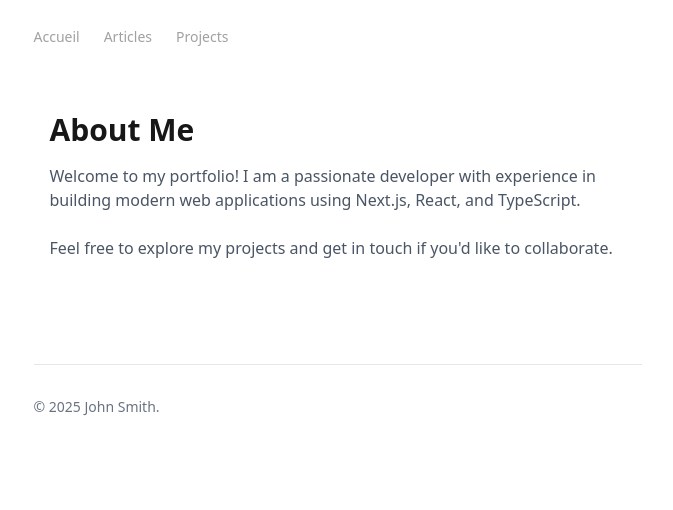
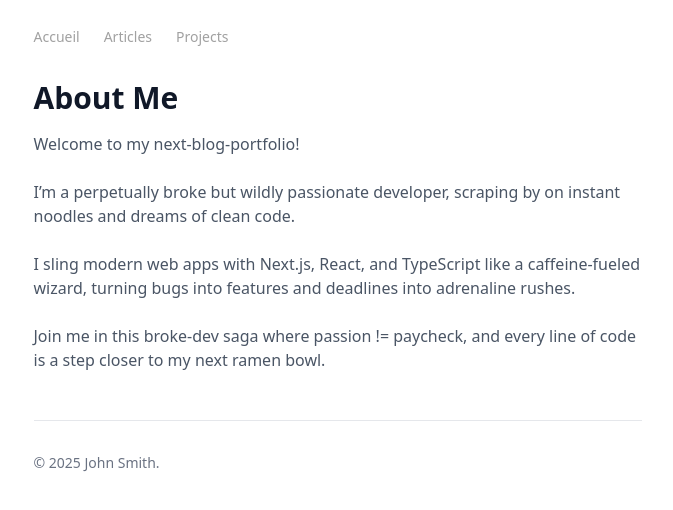
Before and after one commit to stevenmdc/next-blog-without-mdx, a Next.js app: page /about in a window 1280 px wide. Shown: the top 510 px of the page, without its empty margins (295-968 px from the left). Built offline with nearby package versions, Linux system fonts and the light colour scheme; no server answers.

Commit message:
initial commit

```diff
--- a/app/about/page.tsx
+++ b/app/about/page.tsx
@@ -1,15 +1,29 @@
-import React from 'react';
+import React from 'react'
 
 const AboutPage = () => (
-    <main className="container mx-auto px-4 py-8">
-        <h1 className="text-3xl font-bold mb-4">About Me</h1>
-        <p className="text-base text-gray-600 dark:text-gray-300 mb-6">
-            Welcome to my portfolio! I am a passionate developer with experience in building modern web applications using Next.js, React, and TypeScript.
-        </p>
-        <p className="text-base text-gray-600 dark:text-gray-300 mb-6">
-            Feel free to explore my projects and get in touch if you'd like to collaborate.
-        </p>
-    </main>
-);
+  <div className='space-y-8'>
+    <h1 className='text-3xl font-bold text-gray-900 dark:text-white mb-4'>
+      About Me
+    </h1>
+    <p className='text-base text-gray-600 dark:text-gray-300 mb-6'>
+      Welcome to my next-blog-portfolio!
+    </p>
+    <p className='text-base text-gray-600 dark:text-gray-300 mb-6'>
+      I’m a perpetually
+      broke but wildly passionate developer, scraping by on instant noodles and
+      dreams of clean code.
+    </p>
+    <p className='text-base text-gray-600 dark:text-gray-300 mb-6'>
+      I sling modern web apps with Next.js, React, and
+      TypeScript like a caffeine-fueled wizard, turning bugs into features and
+      deadlines into adrenaline rushes.
+    </p>
+    <p className='text-base text-gray-600 dark:text-gray-300 mb-6'>
+      Join me in this broke-dev saga where
+      passion != paycheck, and every line of code is a step closer to my next
+      ramen bowl.
+    </p>
+  </div>
+)
 
-export default AboutPage;
+export default AboutPage
--- a/app/articles/layout.tsx
+++ b/app/articles/layout.tsx
@@ -18,10 +18,11 @@ export default function ArticlesLayout({
     <div className="articles-section">
       <div className="mb-8">
         <h1 className="text-3xl font-bold text-gray-900 dark:text-white mb-4">Articles</h1>
-        <p className="text-lg text-gray-600 dark:text-gray-300">
+        <p className="text-base text-gray-600 dark:text-gray-300">
           Conseils pratiques et astuces pour améliorer votre workflow de développement
         </p>
       </div>
+      <hr className="border-gray-200 dark:border-gray-700 mb-8" />
       {children}
     </div>
   );
--- a/app/components/ui/SelectedProjects.tsx
+++ b/app/components/ui/SelectedProjects.tsx
@@ -4,14 +4,14 @@ const videoSources = [
   {
     title: "Motion",
     description: "A new way to craft motion website, faster.",
-    thumbnailVideo: "/videos/motion-ui-vd001.mp4",
-    fullVideo: "/videos/motion-ui-vd001.mp4",
+    thumbnailVideo: "/videos/motion-ui-vd002.mp4",
+    fullVideo: "/videos/motion-ui-vd002.mp4",
   },
   {
     title: "Motion Pro",
     description: "UI kit to make beautiful, animated interfaces with ease.",
-    thumbnailVideo: "/videos/motion-ui-vd002.mp4",
-    fullVideo: "/videos/motion-ui-vd002.mp4",
+    thumbnailVideo: "/videos/motion-ui-vd001.mp4",
+    fullVideo: "/videos/motion-ui-vd001.mp4",
   },
 ]
 
--- a/app/components/ui/SocialLinks.tsx
+++ b/app/components/ui/SocialLinks.tsx
@@ -3,25 +3,25 @@ export function SocialLinks() {
     {
       name: 'Twitter',
       handle: '@johnsmith',
-      url: 'https://x.com/johnsmith',
+      url: 'https://x.com/stevenmadec',
       ariaLabel: 'Suivez-moi sur Twitter',
     },
     {
       name: 'YouTube',
       handle: 'youtube',
-      url: 'https://www.youtube.com/@johnsmith',
+      url: 'https://www.youtube.com/@steven-madec',
       ariaLabel: 'Visitez ma chaîne YouTube',
     },
     {
       name: 'LinkedIn',
       handle: 'linkedin',
-      url: 'https://www.linkedin.com/in/johnsmith',
+      url: 'https://www.linkedin.com/in/stevenmadec',
       ariaLabel: 'Connectons-nous sur LinkedIn',
     },
     {
       name: 'GitHub',
       handle: 'github',
-      url: 'https://github.com/johnsmith',
+      url: 'https://github.com/stevenmdc',
       ariaLabel: 'Voir mes projets sur GitHub',
     },
   ]
--- a/app/page.tsx
+++ b/app/page.tsx
@@ -3,64 +3,63 @@ import { SelectedProjects } from './components/ui/SelectedProjects'
 
 export default function HomePage() {
   return (
-    <div className="prose prose-neutral dark:prose-invert max-w-none">
-      <h1 className="font-semibold">John Smith</h1>
+    <div className='prose prose-neutral dark:prose-invert max-w-none'>
+      <h1 className='font-semibold'>John Smith</h1>
 
       <br />
 
-      <p className="text-neutral-400">
+      <p className='text-neutral-400'>
         This is my portfolio, blog, and personal website.
       </p>
 
-      <p className="text-neutral-400">
+      <p className='text-neutral-400'>
         I’m a software engineer based in San Francisco, CA. I love building
         things that live on the internet.
         <br />
-        I’m currently working at <a href="https://vercel.com">Vercel</a> on the
+        I’m currently working at <a href='https://vercel.com'>Vercel</a> on the
         <a
-          href="https://nextjs.org"
-          className="hover:underline hover:text-blue-500"
-        >
+          href='https://nextjs.org'
+          className='hover:underline hover:text-blue-500'>
           {' '}
           Next.js
         </a>{' '}
         team.
       </p>
-      <div className="mt-8">
-        <h2 className="font-semibold">Selected Projects</h2>
+      <div className='mt-8'>
+        <h2 className='font-semibold'>Selected Projects</h2>
         <SelectedProjects />
       </div>
-      <div className="mt-8">
-        <h2 className="font-semibold">Articles récents</h2>
+      <div className='mt-8'>
+        <h2 className='font-semibold'>Articles récents</h2>
 
-        <ul className="space-y-3 mt-2 text-neutral-400">
-          <li className="p-4 rounded-md hover:bg-neutral-400/20 hover:text-white">
-            <a href="/articles/cli-tricks">
+        <ul className='space-y-3 mt-2 text-neutral-400'>
+          <li className='rounded-md hover:bg-neutral-400/20 hover:text-white'>
+            <a href='/articles/cli-tricks' className='block p-4'>
               • 5 Tiny CLI Tricks You (Probably) Didn't Know
             </a>
           </li>
-          <li className="p-4 rounded-md hover:bg-neutral-400/20 hover:text-white">
-            <a href="/articles/javascript-patterns">
+          <li className='rounded-md hover:bg-neutral-400/20 hover:text-white'>
+            <a href='/articles/javascript-patterns' className='block p-4'>
               • 6 Sneaky JavaScript Patterns to Cut Boilerplate
             </a>
           </li>
-          <li className="p-4 rounded-md hover:bg-neutral-400/20 hover:text-white">
-            <a href="/articles/css-patterns">
+          <li className='rounded-md hover:bg-neutral-400/20 hover:text-white'>
+            <a href='/articles/css-patterns' className='block p-4'>
               • 6 CSS Patterns to Cut Boilerplate
             </a>
           </li>
-          <li className="p-4 rounded-md hover:bg-neutral-400/20 hover:text-white">
-            <a href="/articles/nextjs-mdx-showdown">
+          <li className='rounded-md hover:bg-neutral-400/20 hover:text-white'>
+            <a href='/articles/nextjs-mdx-showdown' className='block p-4'>
               • Next.js Blog: MDX vs. Raw React Components
             </a>
           </li>
         </ul>
       </div>
 
-      <div className="mt-8">
-        <h2 className="font-semibold">Stack</h2>
+      <div className='mt-8'>
+        <h2 className='font-semibold'>Stack</h2>
 
-        <ul className="p-4 space-y-3 text-neutral-400">
+        <ul className='p-4 space-y-3 text-neutral-400'>
           <li>• Next.js / React</li>
           <li>• Tailwind CSS</li>
           <li>• TypeScript</li>
@@ -68,43 +67,40 @@ export default function HomePage() {
         </ul>
       </div>
 
-      <div className="mt-8">
-        <h2 className="font-semibold">Code</h2>
-        <ul className="space-y-3 p-4 text-neutral-400">
+      <div className='mt-8'>
+        <h2 className='font-semibold'>Code</h2>
+        <ul className='space-y-3 p-4 text-neutral-400'>
           <li>
             <a
-              href="https://github.com/leerob/next-mdx-blog"
-              className="group hover:text-blue-500  transition-all duration-200 hover:scale-105"
-            >
+              href='https://github.com/leerob/next-mdx-blog'
+              className='group hover:text-blue-500  transition-all duration-200 hover:scale-105'>
               • next-mdx-blog
-              <span className="group-hover:opacity-100 font-light opacity-0 transition-opacity duration-200 ml-1">
+              <span className='group-hover:opacity-100 font-light opacity-0 transition-opacity duration-200 ml-1'>
                 ↗
               </span>
             </a>
           </li>
           <li>
             <a
-              href="https://github.com/stevenmdc/next-portfolio-without-mdx"
-              className="group hover:text-blue-500  transition-all duration-200 hover:scale-105"
-            >
+              href='https://github.com/stevenmdc/next-portfolio-without-mdx'
+              className='group hover:text-blue-500  transition-all duration-200 hover:scale-105'>
               • next-portfolio-without-mdx
-              <span className="group-hover:opacity-100 font-light opacity-0 transition-opacity duration-200 ml-1">
+              <span className='group-hover:opacity-100 font-light opacity-0 transition-opacity duration-200 ml-1'>
                 ↗
               </span>
             </a>
           </li>
         </ul>
       </div>
-      <div className="mt-8">
-        <h2 className="font-semibold">Connect</h2>
-        <ul className="space-y-3 p-4 text-neutral-400">
+      <div className='mt-8'>
+        <h2 className='font-semibold'>Connect</h2>
+        <ul className='space-y-3 p-4 text-neutral-400'>
           <li>
             feel free to reach out via email at{' '}
             <a
-              href="mailto:youremail@gmail.com"
-              className="hover:underline hover:text-blue-500"
-              aria-label="Envoyez-moi un e-mail"
-            >
+              href='mailto:youremail@gmail.com'
+              className='hover:underline hover:text-blue-500'
+              aria-label='Envoyez-moi un e-mail'>
               youremail@gmail.com
             </a>
           </li>
--- a/app/projects/page.tsx
+++ b/app/projects/page.tsx
@@ -1,4 +1,3 @@
-import Link from 'next/link'
 import { SelectedProjects } from '../components/ui/SelectedProjects'
 
 export default function ProjectsPage() {
```
Also changed, not shown: .eslintrc.json.
